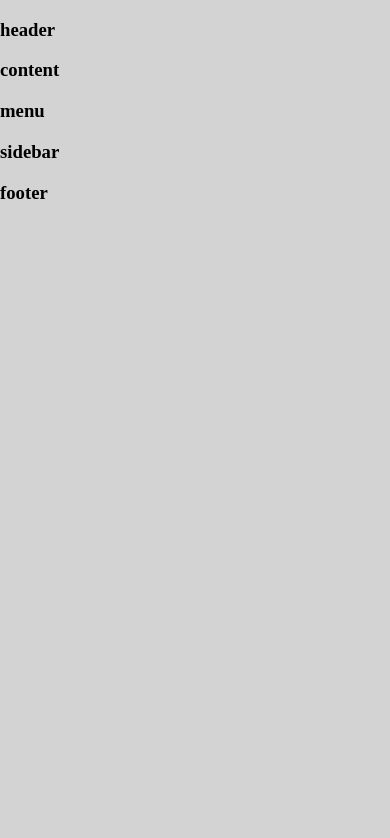
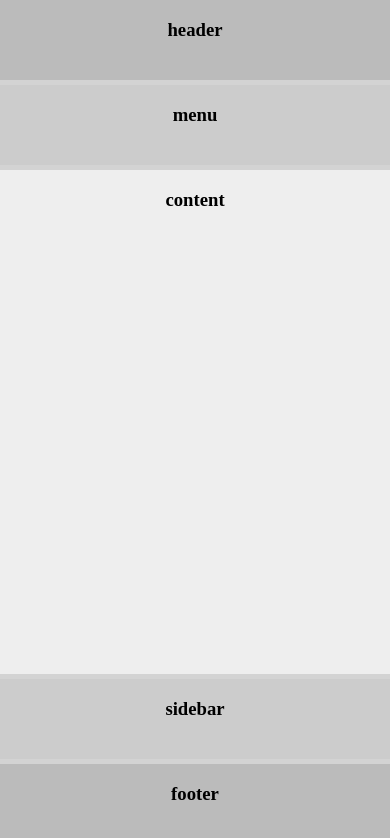
Before and after one commit to gorokhovPavel/rPetProj, a React (Create React App) app: page / in a window 390 px wide. Shown: the top 838 px of the page. Built offline with nearby package versions, Linux system fonts and the light colour scheme.

Commit message:
change css for grids

```diff
--- a/src/components/Main/Content/style.css
+++ b/src/components/Main/Content/style.css
@@ -1,103 +1,40 @@
 * {
-    box-sizing: border-box;
+    box-sizing : border-box;
 }
-#header {
-    background-color: #f4f4f4;
+h3 {
+    text-align : center;
 }
-#header h1 {
-    font-size: 24px;
-    text-transform: uppercase;
-    font-weight: bold;
-    padding: 30px 30px 30px 10px;
-    clear: both;
+.gridContainer {
+    height:100vh;
+    display: grid;
+    grid-template-areas: "header header header header header"
+                         ". . . . ."
+                         "menu . content . sidebar"
+                         ". . . . ."
+                         "footer footer footer footer footer";
+    grid-template-columns: 130px 5px 1fr 5px 130px;
+    grid-template-rows: 90px 5px 1fr 5px 90px;
 }
-#nav {
-    background-color: #eee;
-    border-top: 1px solid #ccc;
-    border-bottom: 1px solid #ccc;
+@media ( max-width : 450px ) {
+    .gridContainer {
+        height : 100vh;
+        display : grid;
+        grid-template-areas: "header"
+                                     "."
+                                     "menu"
+                                     "."
+                                     "content"
+                                     "."
+                                     "sidebar"
+                                     "."
+                                     "footer";
+                grid-template-columns: 1fr;
+                grid-template-rows: 80px 5px 80px 5px 1fr 5px 80px 5px 80px;
+    }
 }
-#nav li {
-    float: left;
-    list-style: none;
-}
-#nav a {
-    display: block;
-    color: black;
-    padding: 10px 25px;
-    text-decoration: none;
-    border-right: 1px solid #ccc;
-}
-#nav li:last-child a {
-    border-right: none;
-}
-#nav a:hover {
-    font-weight: bold;
-}
-#nav:after {
-    content : "";
-    display : table;
-    clear : both;
-}
-.wrapper {
-    background-color : #f7f7f7;
-}
-.aside h2 {
-    font-size: 0.95em;
-    margin-top: 15px;
-}
-.aside h3 {
-    font-size: 0.85em;
-    margin-top: 10px;
-}
-.aside p, .aside li {
-    font-size: .75em;
-    margin-top: 10px;
-}
-.aside li{
-    list-style-type: none;
-}
-#sidebar1 {
-    float: left;
-    width: 20%;
-    padding: 0 10px 0 20px;
-}
-#sidebar2 {
-    float: right;
-    width: 20%;
-    padding: 0 20px 0 10px;
-}
-#article {
-    background-color: #fafafa;
-    border-left: 1px solid #ccc;
-    border-right: 1px solid #ccc;
-    margin-left: 20%;
-    margin-right: 20%;
-    padding: 15px;
-    width: 60%;
-}
-#article :after {
-    clear : both;
-    display : table;
-    content : '';
-}
-#article h2 {
-    font-size : 1.3em;
-    margin-bottom : 15px;
-}
-#article p {
-    line-height : 150%;
-    margin-bottom : 15px;
-}
-#footer {
-    border-top : 1px solid #ccc;
-    font-size : .8em;
-    text-align : center;
-    padding : 10px 10px 30px 10px;
-}
-#nav ul, #header h1, .wrapper, #footer p {
-    max-width : 1200px;
-    margin : 0 auto;
-}
-.wrapper, #nav, #header, #footer {
-    min-width : 768px;
-}
+
+.header { grid-area: header; background-color: #bbb; }
+.menu { grid-area: menu; background-color: #ccc; }
+.sidebar { grid-area: sidebar; background-color: #ccc; }
+.content { grid-area: content; background-color: #eee; }
+.footer { grid-area: footer; background-color: #bbb; }
```
